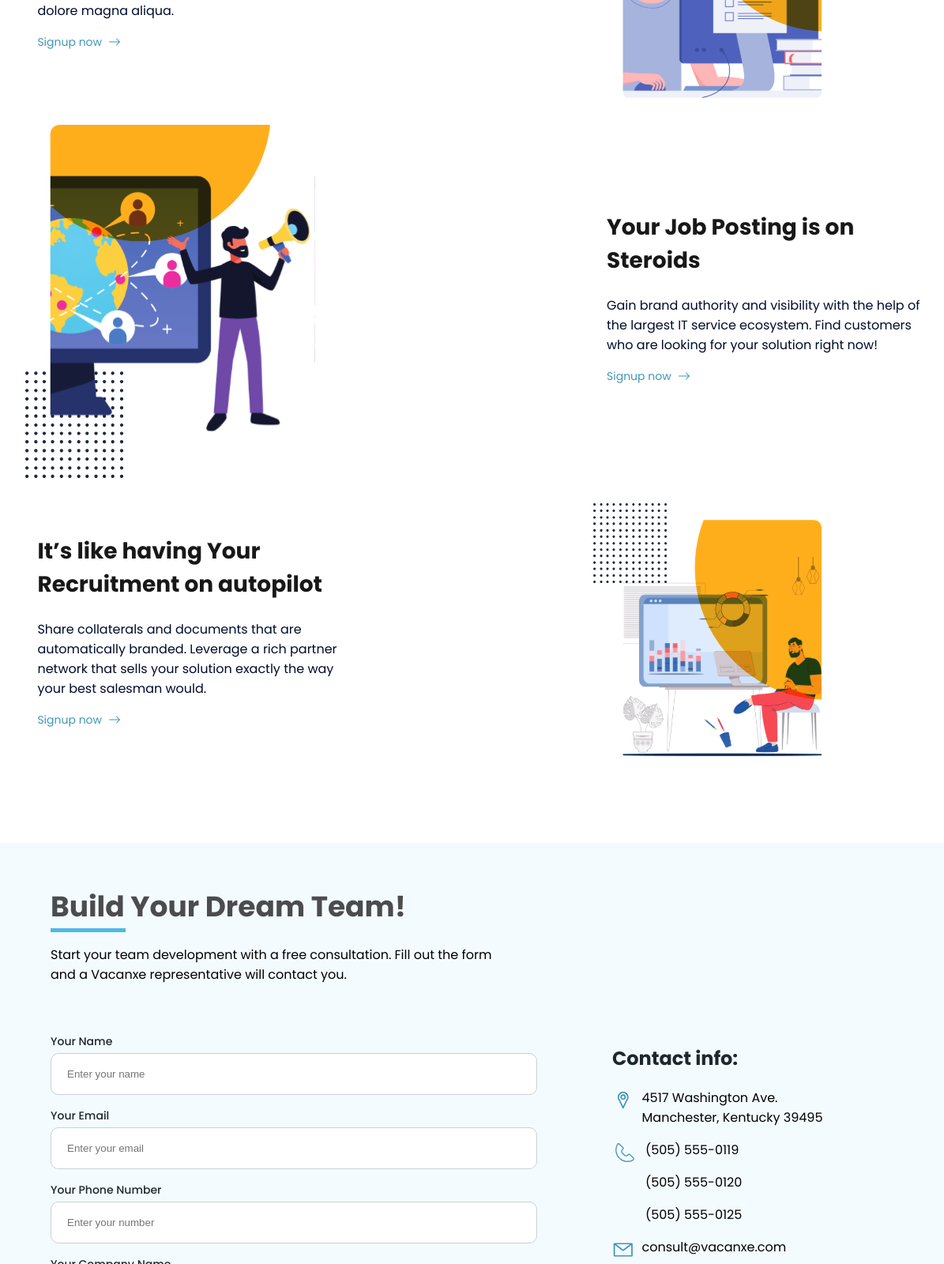
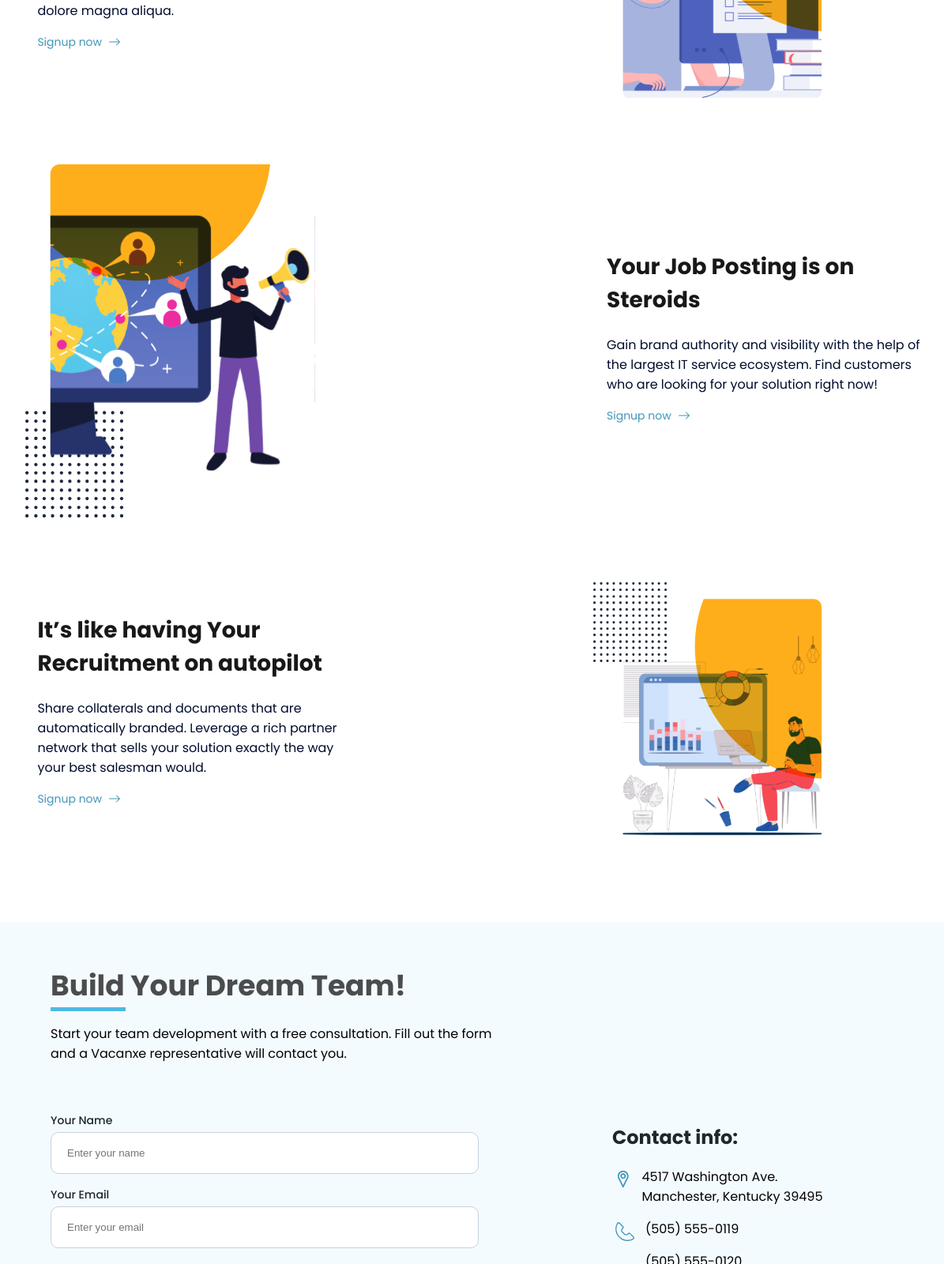
Before and after one commit to Farouk-Adedamola/Vacanxe, a React (Create React App) app: page / in a window 1536 px wide. Shown: the part 960-2560 px from the top of the page at 79% size, without its empty margins (208-1403 px from the left). Built offline with nearby package versions, Linux system fonts and the light colour scheme.

Commit message:
changes to build section

```diff
--- a/src/App.module.css
+++ b/src/App.module.css
@@ -59,10 +59,6 @@
     padding: 80px auto 95px 300px;
   }
 
-  .wrap2 {
-    padding: 0 300px 0 350px;
-  }
-
   .section {
     padding: 0 283px 0 272px;
   }
--- a/src/Components/BuildSection/Build.module.css
+++ b/src/Components/BuildSection/Build.module.css
@@ -52,6 +52,8 @@ input {
   border-radius: 10px;
   margin-top: 4px;
   outline: transparent;
+  width: auto;
+  max-width: 574px;
 }
 
 textarea {
@@ -234,7 +236,7 @@ textarea {
     padding-left: 70px;
   }
   input {
-    width: 574px;
+    max-width: 574px;
   }
   .container p {
     width: 575px;
--- a/src/Components/Cards/Card2.module.css
+++ b/src/Components/Cards/Card2.module.css
@@ -48,12 +48,9 @@
     margin-top: 4rem;
     display: flex;
     flex-direction: row;
-    /* flex-direction: row-reverse; */
-    /* justify-content: space-between; */
     align-items: center;
   }
   .section {
-    /* justify-self: flex-end; */
     margin: 0;
     width: 50%;
   }
@@ -81,9 +78,6 @@
 
 @media screen and (min-width: 1200px) {
   .main {
-    /* display: flex; */
-    /* width: 80vw; */
-    /* justify-content: space-between; */
     display: grid;
     grid-template-columns: 1fr 1fr;
     gap: 164px;
@@ -105,9 +99,7 @@
 
 @media screen and (min-width: 1400px) {
   .main {
-    /* width: 80vw; */
-    margin: 0 auto;
-    /* justify-content: center; */
+    margin: 50px auto;
     display: flex;
   }
 
--- a/src/Components/CenterButton/CenterButton.module.css
+++ b/src/Components/CenterButton/CenterButton.module.css
@@ -3,8 +3,6 @@
   display: flex;
   justify-content: center;
   align-items: center;
-  /* width: 80vw; */
-  /* margin: 0 auto; */
 }
 
 .section button {
--- a/src/Components/Footer/Footer.module.css
+++ b/src/Components/Footer/Footer.module.css
@@ -79,7 +79,6 @@ h4 {
 }
 
 .contacts {
-  /* width: 270px; */
   margin: 0 auto;
   padding-bottom: 5rem;
 }
@@ -110,7 +109,6 @@ h4 {
 .baseline p {
   font-size: 13px;
   color: #8c97ac;
-  /* display: flex; */
 }
 
 .underline:hover {
--- a/src/Components/Navigation/Nav.js
+++ b/src/Components/Navigation/Nav.js
@@ -11,6 +11,7 @@ const Nav = () => {
   // const [fix, setFix] = useState(false);
 
   useEffect(() => {
+    setTimeout(() => {});
     if (toggle) {
       linksContainerRef.current.style.height = `${100}vh`;
     } else {
@@ -25,7 +26,7 @@ const Nav = () => {
           <button
             id="button"
             type="button"
-            style={{ transition: "all 10s" }}
+            style={{ transition: "all .6s" }}
             onClick={() => setToggle(!toggle)}
           >
             {toggle ? (
```
